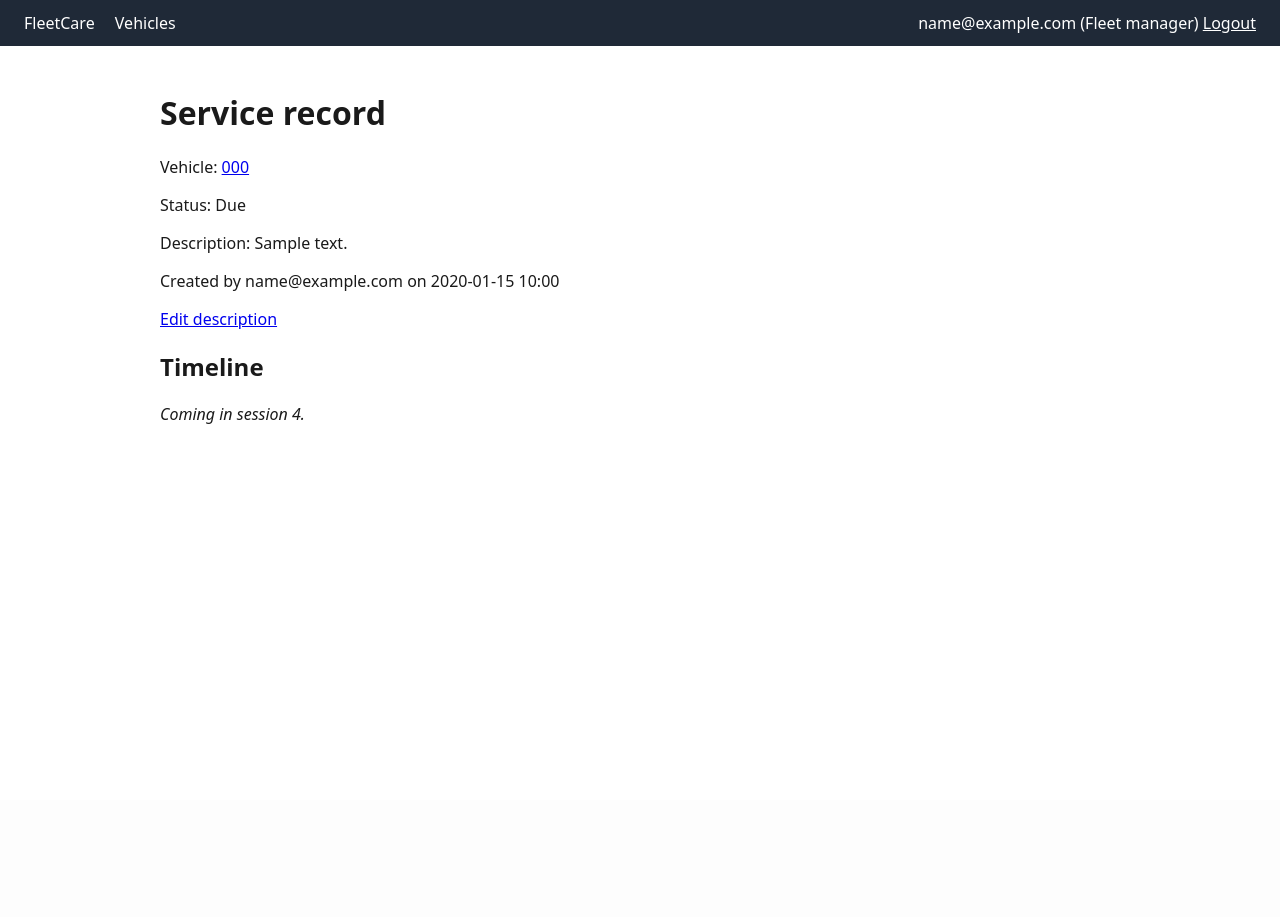
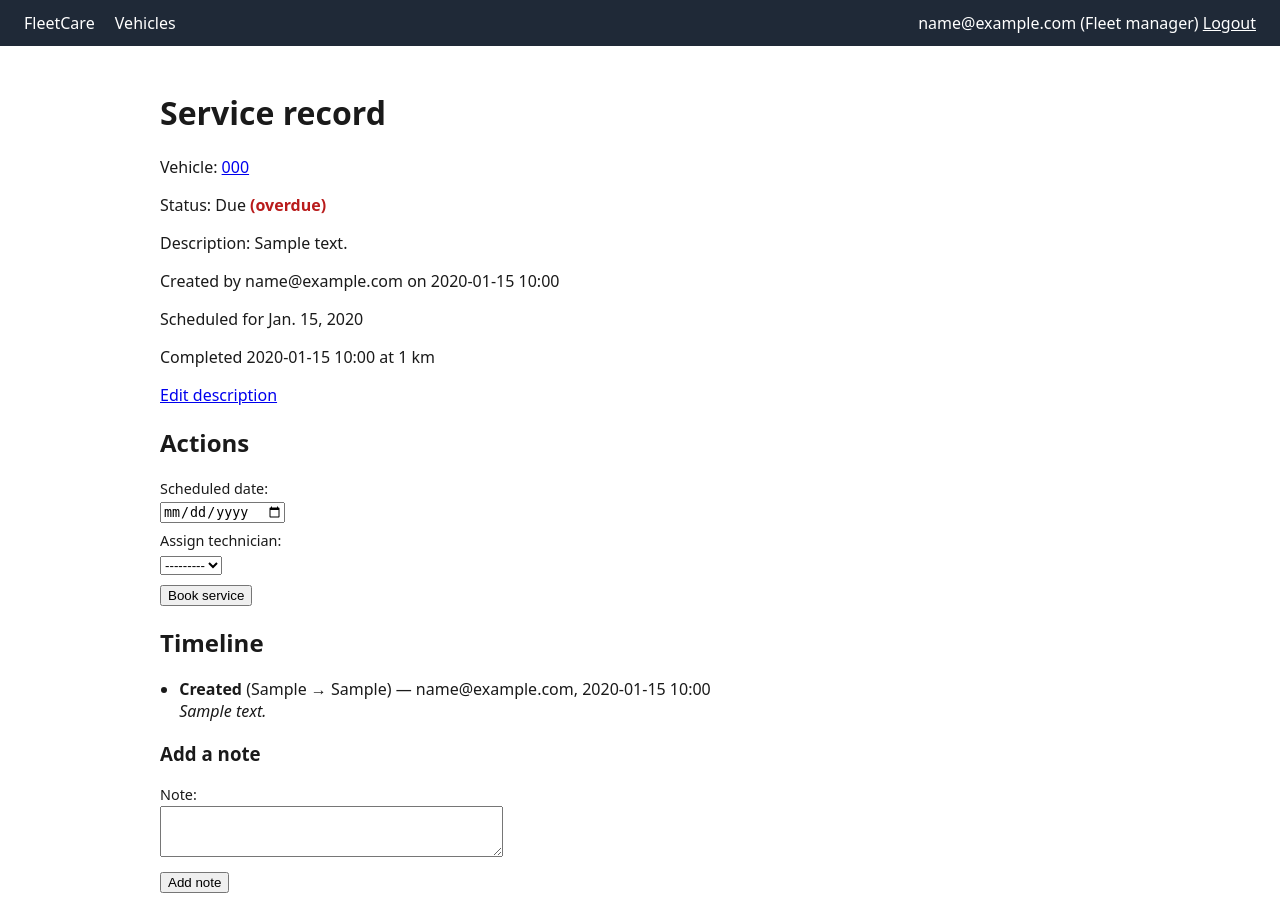
Before and after one commit to ShreyNag/takehome-08-fleet-maintenance, a Django app: page /service-records/1/ in a window 1280 px wide. Before the commit the page ends 424 px from the top, so only its background shows below. Run offline with Django 5.2, Linux system fonts and the light colour scheme; a user stored in the database is signed in; tables that the repository leaves empty hold one stand-in row (values such as "Sample post").

Commit message:
Add transition action views, forms, and the timeline UI
Book/Start/Complete are separate POST-only views sharing one base
(ServiceRecordActionView): on success they redirect to the detail page
(POST/redirect/GET); on a ServiceLifecycleError they re-render the SAME
detail page directly, with the error as a message and an HTTP 400 --
goal 4 wants the rejection to come back as a 4xx with an explanation, and
a redirect's eventual 200 wouldn't satisfy that.

Which action buttons/forms to show is read straight from
ALLOWED_TRANSITIONS (the service layer's own source of truth) rather than
duplicated in the view or template. Permission is the same
ManagerOrAssignedTechnicianMixin used by the detail/edit views -- anyone
who can view the record can already act on it, so there's no separate
"can_act" check.

Timeline events render chronologically (the model's default ordering) with
event type, old -> new value, actor, and timestamp. A "leave a note" form
writes NOTE_ADDED events, open to the same managers/assigned-technicians
audience. No edit or delete control anywhere -- the model already refuses
both.

Manually verified the full DUE -> BOOKED -> IN_SERVICE -> COMPLETED path
end to end via the test client before writing formal tests: due-date and
odometer resets landed correctly, illegal transitions returned 400 with a
message, and an unassigned technician got 403.

Co-Authored-By: Claude Sonnet 5 <noreply@anthropic.com>
Claude-Session: https://claude.ai/code/session_01M5iGxJzgGcACshCj5mRxyS

```diff
--- a/fleet/forms.py
+++ b/fleet/forms.py
@@ -1,5 +1,6 @@
 from django import forms
 
+from accounts.models import User
 from .models import ServiceRecord, Vehicle
 
 
@@ -27,9 +28,35 @@ class ServiceRecordDescriptionForm(forms.ModelForm):
         model = ServiceRecord
         # Only field either role is allowed to touch through a form. status,
         # due_since, scheduled_date, completed_at, completed_odometer and
-        # technicians are all lifecycle/assignment fields owned by later
-        # sessions -- deliberately absent, not merely hidden in the
-        # template. Used for both create (view sets vehicle/status/
-        # due_since/created_by in form_valid) and edit (description-only
-        # change, goal 3).
+        # technicians are all lifecycle/assignment fields owned by
+        # fleet/services.py -- deliberately absent from every form,
+        # everywhere, not merely hidden in a template. Used for both
+        # create (the view sets vehicle/status/due_since/created_by in
+        # form_valid) and edit (description-only change, goal 3).
         fields = ["description"]
+
+
+class BookServiceForm(forms.Form):
+    """DUE -> BOOKED. Not a ModelForm -- these two inputs are arguments to
+    book_service(), not a 1:1 mapping onto ServiceRecord fields (the
+    technician goes into a ServiceAssignment row, not a ServiceRecord
+    column)."""
+
+    scheduled_date = forms.DateField(widget=forms.DateInput(attrs={"type": "date"}))
+    technician = forms.ModelChoiceField(
+        queryset=User.objects.filter(role=User.Role.TECHNICIAN),
+        label="Assign technician",
+    )
+
+
+class CompleteServiceForm(forms.Form):
+    """IN_SERVICE -> COMPLETED."""
+
+    completed_odometer = forms.IntegerField(min_value=0, label="Odometer reading (km)")
+
+
+class TimelineNoteForm(forms.Form):
+    """NOTE_ADDED timeline events -- open to managers and the assigned
+    technician, same permission as viewing the record at all."""
+
+    note = forms.CharField(widget=forms.Textarea(attrs={"rows": 3}))
--- a/fleet/templates/fleet/servicerecord_detail.html
+++ b/fleet/templates/fleet/servicerecord_detail.html
@@ -5,14 +5,68 @@
 {% block content %}
   <h1>Service record</h1>
   <p>Vehicle: <a href="{% url 'vehicle-detail' service_record.vehicle.pk %}">{{ service_record.vehicle }}</a></p>
-  <p>Status: {{ service_record.get_status_display }}</p>
+  <p>
+    Status: {{ service_record.get_status_display }}
+    {% if service_record.is_overdue %}<strong class="overdue">(overdue)</strong>{% endif %}
+  </p>
   <p>Description: {{ service_record.description }}</p>
-  <p>Created by {{ service_record.created_by }} on {{ service_record.created_at|date:"Y-m-d H:i" }}</p>
+  <p>
+    Created by {{ service_record.created_by|default:"System (auto-generated)" }}
+    on {{ service_record.created_at|date:"Y-m-d H:i" }}
+  </p>
+  {% if service_record.scheduled_date %}<p>Scheduled for {{ service_record.scheduled_date }}</p>{% endif %}
+  {% if service_record.completed_at %}
+    <p>Completed {{ service_record.completed_at|date:"Y-m-d H:i" }} at {{ service_record.completed_odometer }} km</p>
+  {% endif %}
 
   <p><a href="{% url 'service-record-update' service_record.pk %}">Edit description</a></p>
 
+  <h2>Actions</h2>
+  {% if show_book_form %}
+    <form method="post" action="{% url 'service-record-book' service_record.pk %}">
+      {% csrf_token %}
+      {{ book_form.as_p }}
+      <button type="submit">Book service</button>
+    </form>
+  {% endif %}
+  {% if show_start_button %}
+    <form method="post" action="{% url 'service-record-start' service_record.pk %}">
+      {% csrf_token %}
+      <button type="submit">Start service</button>
+    </form>
+  {% endif %}
+  {% if show_complete_form %}
+    <form method="post" action="{% url 'service-record-complete' service_record.pk %}">
+      {% csrf_token %}
+      {{ complete_form.as_p }}
+      <button type="submit">Complete service</button>
+    </form>
+  {% endif %}
+  {% if not show_book_form and not show_start_button and not show_complete_form %}
+    <p><em>No actions available — this record is completed.</em></p>
+  {% endif %}
+
   <h2>Timeline</h2>
-  <!-- TimelineEvent writing is session 4 -- left as an empty placeholder
-       rather than faked, per the brief. -->
-  <p><em>Coming in session 4.</em></p>
+  <ul class="timeline">
+    {% for event in timeline %}
+      <li>
+        <strong>{{ event.get_event_type_display }}</strong>
+        {% if event.old_value or event.new_value %}({{ event.old_value }} &rarr; {{ event.new_value }}){% endif %}
+        &mdash; {{ event.actor|default:"System" }}, {{ event.created_at|date:"Y-m-d H:i" }}
+        {% if event.note %}<br><em>{{ event.note }}</em>{% endif %}
+      </li>
+    {% empty %}
+      <li>No timeline events yet.</li>
+    {% endfor %}
+  </ul>
+
+  <h3>Add a note</h3>
+  <!-- No edit/delete controls anywhere on this page: TimelineEvent is
+       append-only at the model level, and the UI shouldn't suggest
+       otherwise by offering a control that would just fail. -->
+  <form method="post" action="{% url 'service-record-add-note' service_record.pk %}">
+    {% csrf_token %}
+    {{ note_form.as_p }}
+    <button type="submit">Add note</button>
+  </form>
 {% endblock %}
--- a/fleet/urls.py
+++ b/fleet/urls.py
@@ -17,4 +17,16 @@ urlpatterns = [
     ),
     path("service-records/<int:pk>/", views.ServiceRecordDetailView.as_view(), name="service-record-detail"),
     path("service-records/<int:pk>/edit/", views.ServiceRecordUpdateView.as_view(), name="service-record-update"),
+    path("service-records/<int:pk>/book/", views.ServiceRecordBookView.as_view(), name="service-record-book"),
+    path("service-records/<int:pk>/start/", views.ServiceRecordStartView.as_view(), name="service-record-start"),
+    path(
+        "service-records/<int:pk>/complete/",
+        views.ServiceRecordCompleteView.as_view(),
+        name="service-record-complete",
+    ),
+    path(
+        "service-records/<int:pk>/notes/",
+        views.ServiceRecordAddNoteView.as_view(),
+        name="service-record-add-note",
+    ),
 ]
--- a/fleet/views.py
+++ b/fleet/views.py
@@ -1,15 +1,30 @@
 from django.contrib import messages
 from django.contrib.auth.mixins import LoginRequiredMixin
-from django.shortcuts import get_object_or_404, redirect
+from django.shortcuts import get_object_or_404, redirect, render
 from django.urls import reverse
 from django.utils import timezone
 from django.views import View
 from django.views.generic import CreateView, DetailView, ListView, UpdateView
+from django.views.generic.detail import SingleObjectMixin
 
 from accounts.mixins import FleetManagerRequiredMixin, ManagerOrAssignedTechnicianMixin
-from .forms import ServiceRecordDescriptionForm, VehicleForm
-from .models import ServiceRecord, Vehicle
-from .services import ensure_due_record
+from .forms import (
+    BookServiceForm,
+    CompleteServiceForm,
+    ServiceRecordDescriptionForm,
+    TimelineNoteForm,
+    VehicleForm,
+)
+from .models import ServiceRecord, TimelineEvent, Vehicle
+from .services import (
+    ALLOWED_TRANSITIONS,
+    InvalidTransitionInput,
+    ServiceLifecycleError,
+    book_service,
+    complete_service,
+    ensure_due_record,
+    start_service,
+)
 
 
 class VehicleListView(LoginRequiredMixin, ListView):
@@ -185,7 +200,39 @@ class ServiceRecordCreateView(FleetManagerRequiredMixin, CreateView):
         return reverse("service-record-detail", kwargs={"pk": self.object.pk})
 
 
-class ServiceRecordDetailView(ManagerOrAssignedTechnicianMixin, DetailView):
+class ServiceRecordDetailContextMixin:
+    """Shared by the read-only detail view and every transition action
+    view below: both can end up rendering the same servicerecord_detail.html
+    template -- the detail view always, an action view only when it
+    rejects an illegal move and needs to re-render the page with an error
+    message and a 4xx status rather than redirecting (see
+    ServiceRecordActionView.post).
+    """
+
+    def build_detail_context(self, service_record):
+        # Who may act is identical to who may view this page at all
+        # (ManagerOrAssignedTechnicianMixin), so no separate permission
+        # check is needed here -- reaching this method already proves it.
+        # Which action is legal is read straight from ALLOWED_TRANSITIONS,
+        # the single source of truth the service layer itself checks
+        # against, rather than duplicating the state machine's shape here.
+        allowed = ALLOWED_TRANSITIONS.get(service_record.status, set())
+        context = {
+            "service_record": service_record,
+            "timeline": service_record.timeline.select_related("actor"),
+            "note_form": TimelineNoteForm(),
+            "show_book_form": ServiceRecord.Status.BOOKED in allowed,
+            "show_start_button": ServiceRecord.Status.IN_SERVICE in allowed,
+            "show_complete_form": ServiceRecord.Status.COMPLETED in allowed,
+        }
+        if context["show_book_form"]:
+            context["book_form"] = BookServiceForm()
+        if context["show_complete_form"]:
+            context["complete_form"] = CompleteServiceForm()
+        return context
+
+
+class ServiceRecordDetailView(ServiceRecordDetailContextMixin, ManagerOrAssignedTechnicianMixin, DetailView):
     """Visible to managers, and to technicians only if assigned --
     enforced by ManagerOrAssignedTechnicianMixin.get_object(), which 403s
     rather than 404s an unassigned technician (see accounts/mixins.py for
@@ -194,6 +241,11 @@ class ServiceRecordDetailView(ManagerOrAssignedTechnicianMixin, DetailView):
     model = ServiceRecord
     template_name = "fleet/servicerecord_detail.html"
     context_object_name = "service_record"
+
+    def get_context_data(self, **kwargs):
+        context = super().get_context_data(**kwargs)
+        context.update(self.build_detail_context(self.object))
+        return context
 
 
 class ServiceRecordUpdateView(ManagerOrAssignedTechnicianMixin, UpdateView):
@@ -222,3 +274,101 @@ class ServiceRecordUpdateView(ManagerOrAssignedTechnicianMixin, UpdateView):
         response = super().form_valid(form)
         messages.success(self.request, "Description updated.")
         return response
+
+
+class ServiceRecordActionView(ServiceRecordDetailContextMixin, ManagerOrAssignedTechnicianMixin, SingleObjectMixin, View):
+    """Base for the three transition actions (book/start/complete). Same
+    permission as the detail/edit views: a manager, or a technician
+    assigned to this record.
+
+    On success: redirect back to the detail page (post/redirect/get, so a
+    refresh doesn't resubmit the action) with a success message.
+    On a ServiceLifecycleError: re-render the SAME detail page directly
+    (no redirect) with an error message and an HTTP 400 -- goal 4 wants
+    the rejection to come back as a 4xx with an explanation, and a
+    redirect's eventual 200 wouldn't satisfy that. Safe to reuse
+    self.object here because every ServiceLifecycleError in services.py is
+    raised before any mutation happens (see the note at the top of
+    services.py) -- self.object is never stale when this fires.
+    """
+
+    model = ServiceRecord
+    http_method_names = ["post"]
+    template_name = "fleet/servicerecord_detail.html"
+    success_message = ""
+
+    def post(self, request, *args, **kwargs):
+        self.object = self.get_object()
+        try:
+            self.perform(request)
+        except ServiceLifecycleError as exc:
+            messages.error(request, str(exc))
+            context = self.build_detail_context(self.object)
+            return render(request, self.template_name, context, status=400)
+        messages.success(request, self.success_message)
+        return redirect("service-record-detail", pk=self.object.pk)
+
+    def perform(self, request):
+        raise NotImplementedError
+
+
+class ServiceRecordBookView(ServiceRecordActionView):
+    success_message = "Service booked."
+
+    def perform(self, request):
+        form = BookServiceForm(request.POST)
+        if not form.is_valid():
+            raise InvalidTransitionInput("Enter a valid scheduled date and technician.")
+        book_service(
+            self.object,
+            scheduled_date=form.cleaned_data["scheduled_date"],
+            technician=form.cleaned_data["technician"],
+            actor=request.user,
+        )
+
+
+class ServiceRecordStartView(ServiceRecordActionView):
+    success_message = "Service started."
+
+    def perform(self, request):
+        start_service(self.object, actor=request.user)
+
+
+class ServiceRecordCompleteView(ServiceRecordActionView):
+    success_message = "Service completed."
+
+    def perform(self, request):
+        form = CompleteServiceForm(request.POST)
+        if not form.is_valid():
+            raise InvalidTransitionInput("Enter a valid odometer reading.")
+        complete_service(
+            self.object,
+            completed_odometer=form.cleaned_data["completed_odometer"],
+            actor=request.user,
+        )
+
+
+class ServiceRecordAddNoteView(ManagerOrAssignedTechnicianMixin, SingleObjectMixin, View):
+    """NOTE_ADDED timeline events -- same permission as viewing the record.
+    Not a transition, so it doesn't go through services.py's state machine;
+    a single TimelineEvent.objects.create() is already one atomic write on
+    its own, no explicit transaction.atomic() needed.
+    """
+
+    model = ServiceRecord
+    http_method_names = ["post"]
+
+    def post(self, request, *args, **kwargs):
+        self.object = self.get_object()
+        form = TimelineNoteForm(request.POST)
+        if form.is_valid():
+            TimelineEvent.objects.create(
+                service_record=self.object,
+                event_type=TimelineEvent.EventType.NOTE_ADDED,
+                actor=request.user,
+                note=form.cleaned_data["note"],
+            )
+            messages.success(request, "Note added.")
+        else:
+            messages.error(request, "Note cannot be empty.")
+        return redirect("service-record-detail", pk=self.object.pk)
--- a/templates/base.html
+++ b/templates/base.html
@@ -25,6 +25,9 @@
     td form { display: inline; margin: 0 0 0 0.5rem; }
     .btn-link { background: none; border: none; color: #2563eb; font: inherit;
                 cursor: pointer; padding: 0; text-decoration: underline; }
+    .overdue { color: #b91c1c; }
+    .timeline { padding-left: 1.2rem; }
+    .timeline li { margin-bottom: 0.5rem; }
   </style>
 </head>
 <body>
```
